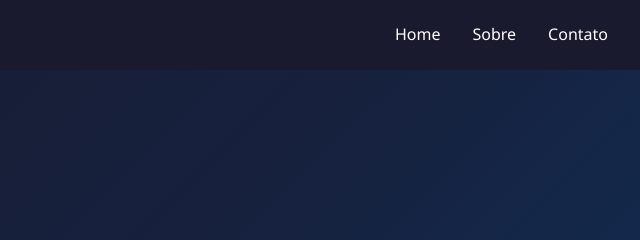
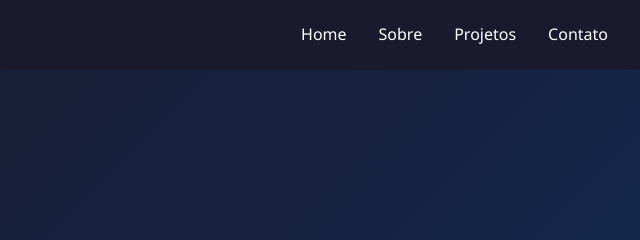
Before and after one commit to enzoleiva2008-blip/checkpoint1-front, a plain HTML site: page index.html in a window 1280 px wide. Shown: the top 240 px of the page, 640-1280 px from the left. Drawn offline with Linux system fonts and the light colour scheme; a script that the page names is missing.

Commit message:
Adiciona menu de navegacao com link para Projetos

```diff
--- a/index.html
+++ b/index.html
@@ -10,9 +10,10 @@
   <header>
     <nav class="navbar">
       <div class="logo">Checkpoint 1</div>
-      <ul class="nav-links">
+      <ul class="nav-links" id="navLinks">
         <li><a href="#home">Home</a></li>
         <li><a href="#sobre">Sobre</a></li>
+        <li><a href="#projetos">Projetos</a></li>
         <li><a href="#contato">Contato</a></li>
       </ul>
       <button class="menu-toggle" id="menuToggle">&#9776;</button>
```
